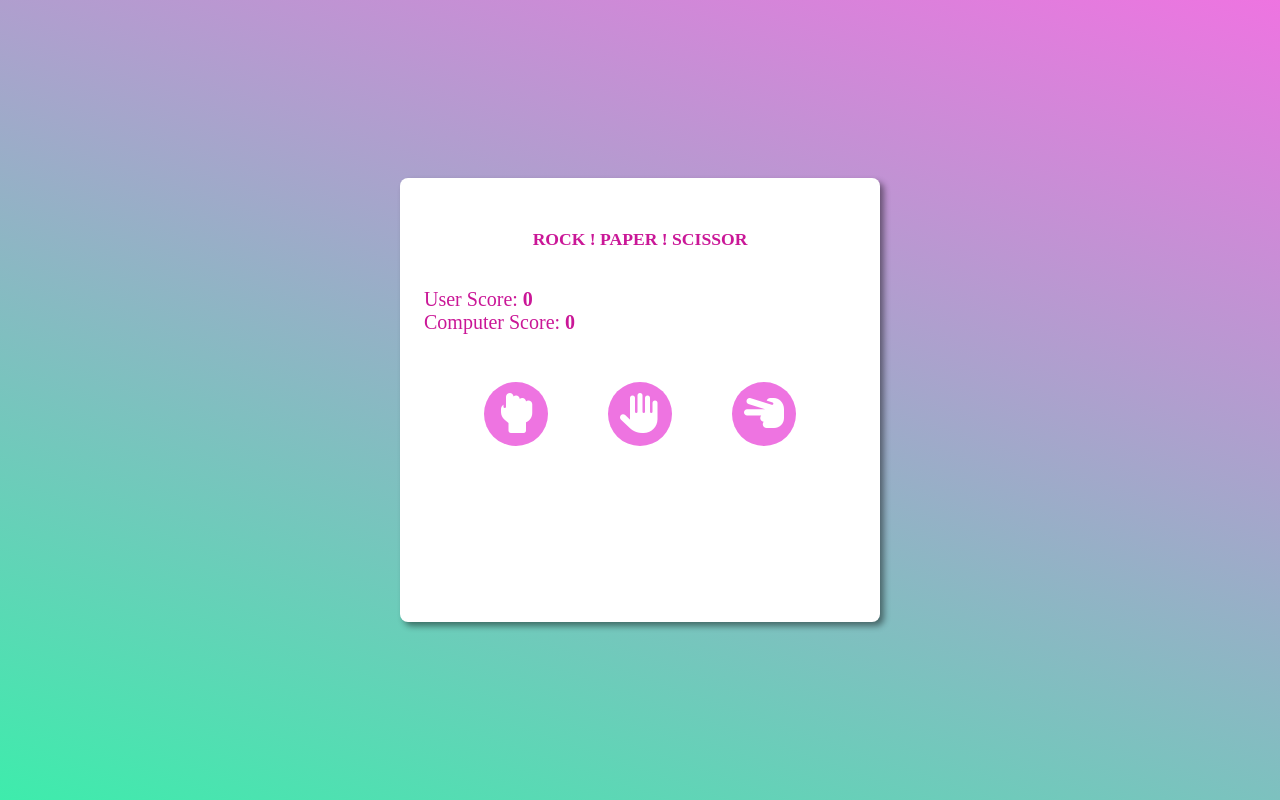
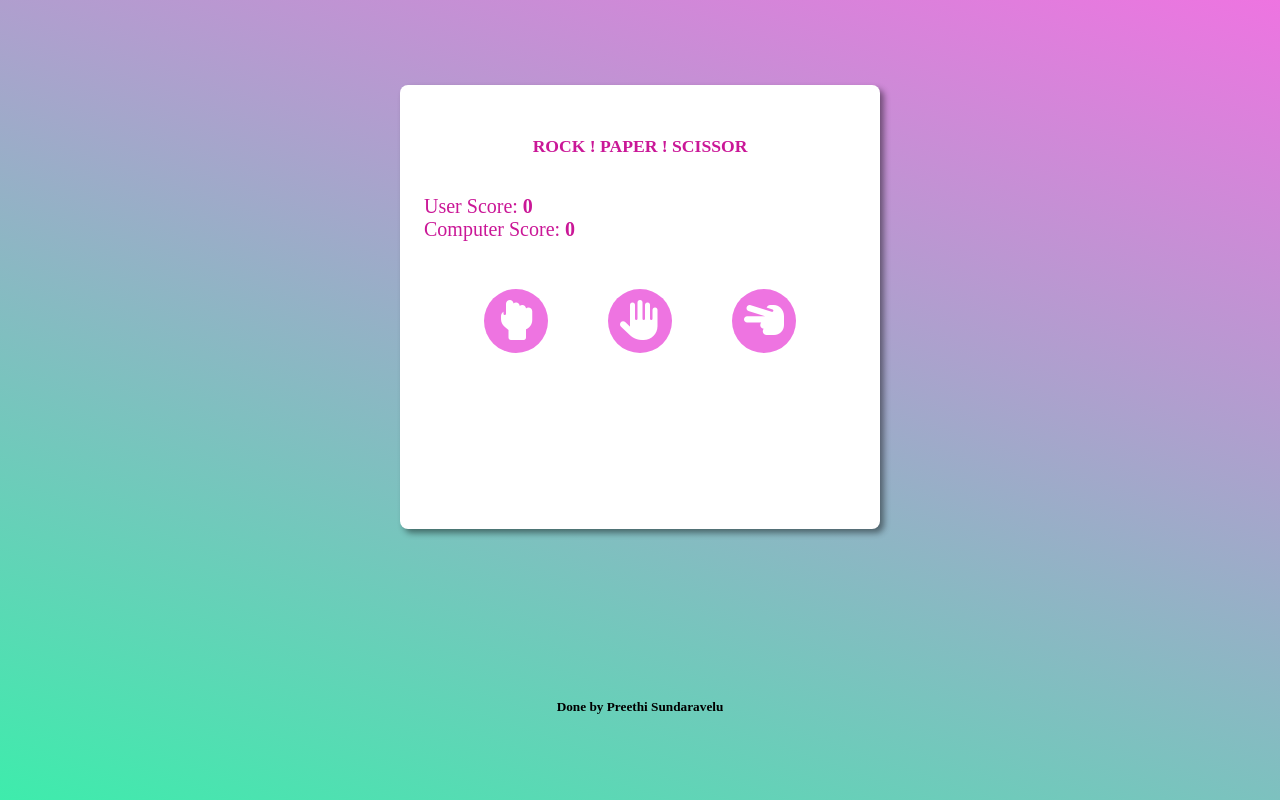
Before and after one commit to Preethi-Sundaravelu/Rock-paper-scissor-game-using-javascript, a plain HTML site: page index.html in a window 1280 px wide. Drawn offline with Linux system fonts and the light colour scheme; a web font is replaced by a local one.

Commit message:
Update index.html

```diff
--- a/index.html
+++ b/index.html
@@ -51,7 +51,7 @@
       </div>
   </div>
     <!--  Custom script -->
-
+    <h5>Done by Preethi Sundaravelu</h5>
 
     <script src="script.js"></script>
 </body>
```
